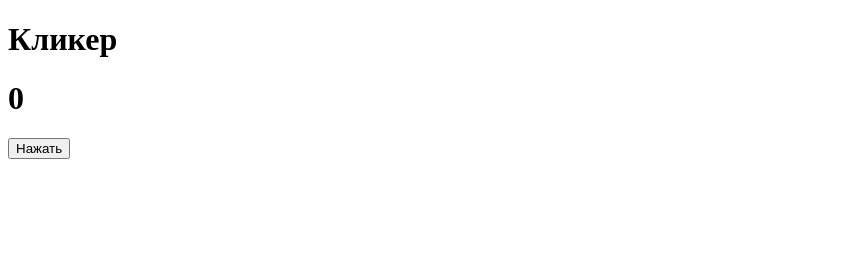
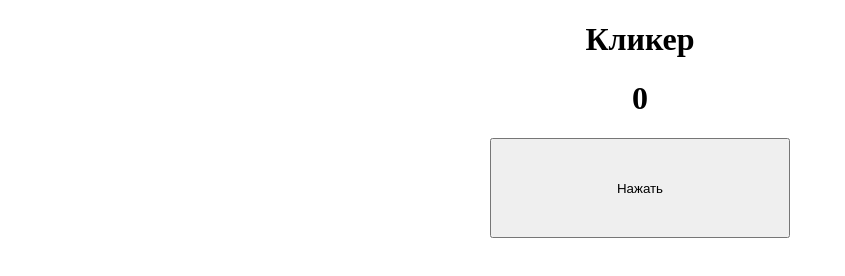
Before and after one commit to StepanBoikoM/tets-2, a plain HTML site: page index.html in a window 1280 px wide. Shown: the whole page, without its empty margins (0-845 px from the left). Drawn offline with Linux system fonts and the light colour scheme.

Commit message:
Update index.html

```diff
--- a/index.html
+++ b/index.html
@@ -4,17 +4,34 @@
     <meta charset="UTF-8">
     <meta name="viewport" content="width=device-width, initial-scale=1.0">
     <title>Главная страница</title>
+    <link rel="stylesheet" href="/style.css">
 </head>
 <body>
-    <h1><b>Кликер</b></h1>
-    <h1 id="number">0</h1>
-    <button id="click">Нажать</button>
     <style>
-        .h1{
-            color: white;
-        }
+        .text1 {
+    color: black;
+    text-align: center; /* Центрирование текста по горизонтали */
+}
+
+.text2 {
+    color: black;
+    text-align: center; /* Центрирование текста по горизонтали */
+}
+
+.button1 {
+    color: black;
+    text-align: center; /* Центрирование текста внутри кнопки по горизонтали */
+    display: block; /* Превращает кнопку в блочный элемент, чтобы можно было задавать ширину и центрировать */
+    margin: 0 auto; /* Автоматический отступ слева и справа для центрирования по горизонтали */
+    width: 300px; /* Установка ширины кнопки */
+    height: 100px; /* Установка высоты кнопки */
+}
 
     </style>
+    <h1 class="text1"><b>Кликер</b></h1>
+    <h1 class="text2" id="number"><b>0</b></h1>
+    <button class="button1" id="click">Нажать</button>
+
     <script>
         let button = document.querySelector('#click');
         let h1_number = document.querySelector('#number');
@@ -25,5 +42,6 @@
             h1_number.textContent = count;
         });
     </script>
+    <script src="https://telegram.org/js/telegram-web-app.js"></script>
 </body>
 </html>
```
